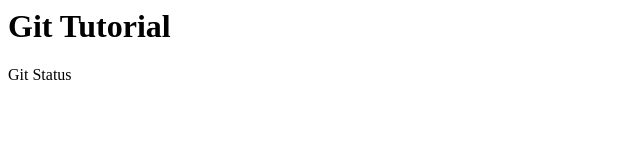
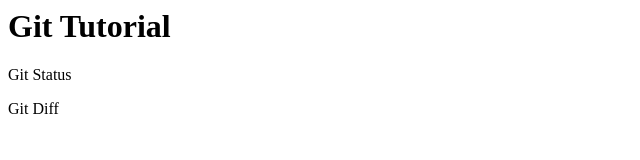
Before and after one commit to NobuoOnishi/git_tutorial, a plain HTML site: page index.html in a window 1280 px wide. Shown: the full height of the page, 0-640 px from the left. Drawn offline with Linux system fonts and the light colour scheme.

Commit message:
git diffを追記

```diff
--- a/index.html
+++ b/index.html
@@ -1,2 +1,3 @@
 <H1>Git Tutorial</H1>
 <p>Git Status</P>
+<p>Git Diff</P>
```
